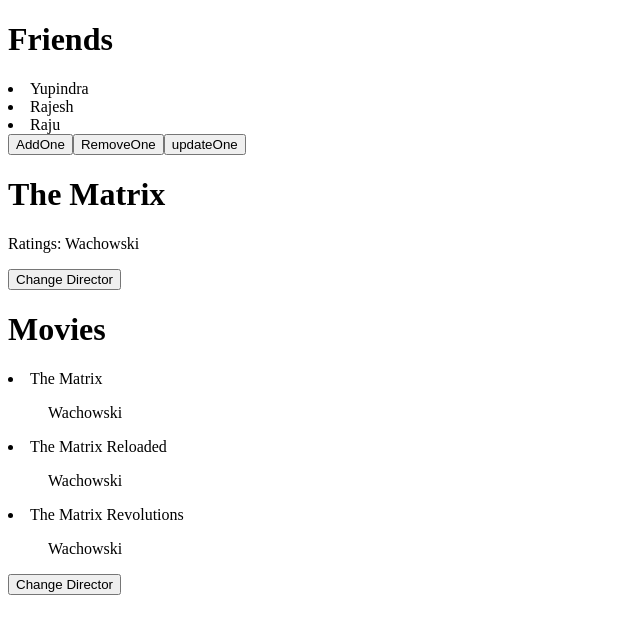
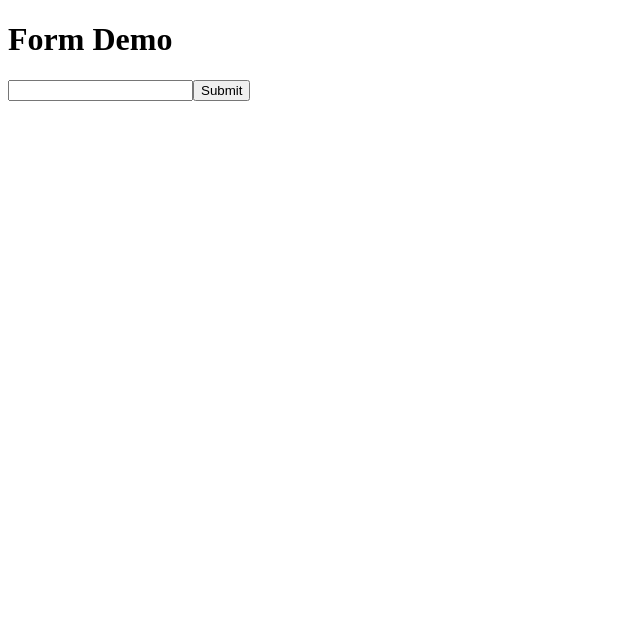
Before and after one commit to ykumarb/React, a React (Create React App) app in the folder myapp/: page / in a window 1280 px wide. Shown: the top 634 px of the page, without its empty margins (0-640 px from the left). Built offline with nearby package versions, Linux system fonts and the light colour scheme.

Commit message:
Control components in React .
CL:
	1. Create a form and control the value
	2. Add event listeners for change and submit for control
	   functionality

```diff
--- a/myapp/src/App.js
+++ b/myapp/src/App.js
@@ -461,102 +461,132 @@
 that need to be tracking in an application.
 */
 
+// import { useState } from "react";
+
+// const Counter = () => {
+
+//   const [count, setCount] = useState(0);
+
+//   const  increment = () => {
+//     setCount(count + 1);
+//   }
+
+//   const decrement = () => {
+//     setCount(count - 1);
+//   }
+
+//   return (
+//     <>
+//       <h1>{count}</h1>
+//       <button onClick={increment}>+</button>
+//       <button onClick={decrement}>-</button>
+//     </>
+//   )
+// }
+// function App() {
+//   const [friends, setFriends] = useState(["Yupindra", "Rajesh", "Raju"]);
+
+//   const addOne = () => {
+//     setFriends([...friends, "Raji"]);
+//   }
+
+//   const removeOne = () => {
+//     setFriends(friends.filter((f) => f !== "Raju"));
+//   }
+
+//   const updateOne = () => {
+//     setFriends(friends.map((f) => f === "Yupindra" ? "Yupindra Kumar" : f));
+//   }
+
+//   const [movie, setMovie] = useState({
+//     title: "The Matrix",
+//     director: "Wachowski"
+//   });
+
+//   const handleClick = () => {
+
+//     const copyMovie = {
+//       ...movie,
+//       director: "Yupindra",
+//     };
+
+//     setMovie(copyMovie);
+//   }
+
+//   const [movies, setMovies] = useState([
+//     {
+//       title: "The Matrix",
+//       director: "Wachowski"
+//     },
+//     {
+//       title: "The Matrix Reloaded",
+//       director: "Wachowski"
+//     },
+//     {
+//       title: "The Matrix Revolutions",
+//       director: "Wachowski"
+//     }
+//   ]);
+
+//   const handleClicks = () => {
+//     setMovies(movies.map((m) => m.title === "The Matrix" ? {...m, director: "Yupindra"} : m));
+//   }
+//   return (
+//     <>
+//     {/* <Counter /> */}
+//     <h1>Friends</h1>
+//       {friends.map((f) => (
+//         <li key={Math.random()}>{f}</li>
+//       ))}
+
+//       <button onClick={addOne}>AddOne</button>
+//       <button onClick={removeOne}>RemoveOne</button>
+//       <button onClick={updateOne}>updateOne</button>
+
+//       <h1>{movie.title}</h1>
+//       <p>Ratings: {movie.director}</p>
+//       <button onClick={handleClick}>Change Director</button>
+
+//       <h1>Movies</h1>
+//       {movies.map((m) => (
+//         <li key={Math.random()}>{m.title}
+//           <ul>{m.director}</ul>
+//         </li>
+//       ))}
+
+//       <button onClick={handleClicks}> Change Director </button>
+//     </>
+//   );
+// }
+
+// export default App;
+
+//-------------------------Forms--------------------------------------
+
 import { useState } from "react";
 
-const Counter = () => {
+function App() {
+  const [username, setUsername] = useState("");
 
-  const [count, setCount] = useState(0);
+  const handleChange = (e) => {
+    setUsername(e.target.value);
+  };
 
-  const  increment = () => {
-    setCount(count + 1);
-  }
-
-  const decrement = () => {
-    setCount(count - 1);
-  }
+  const handleSubmit = (e) => {
+    e.preventDefault();
+    alert(`Form Submitted: ${username}`);
+    setUsername("");
+  };
 
   return (
     <>
-      <h1>{count}</h1>
-      <button onClick={increment}>+</button>
-      <button onClick={decrement}>-</button>
-    </>
-  )
-}
-function App() {
-  const [friends, setFriends] = useState(["Yupindra", "Rajesh", "Raju"]);
-
-  const addOne = () => {
-    setFriends([...friends, "Raji"]);
-  }
-
-  const removeOne = () => {
-    setFriends(friends.filter((f) => f !== "Raju"));
-  }
-
-  const updateOne = () => {
-    setFriends(friends.map((f) => f === "Yupindra" ? "Yupindra Kumar" : f));
-  }
-
-  const [movie, setMovie] = useState({
-    title: "The Matrix",
-    director: "Wachowski"
-  });
-
-  const handleClick = () => {
-
-    const copyMovie = {
-      ...movie,
-      director: "Yupindra",
-    };
-
-    setMovie(copyMovie);
-  }
-
-  const [movies, setMovies] = useState([
-    {
-      title: "The Matrix",
-      director: "Wachowski"
-    },
-    {
-      title: "The Matrix Reloaded",
-      director: "Wachowski"
-    },
-    {
-      title: "The Matrix Revolutions",
-      director: "Wachowski"
-    }
-  ]);
-
-  const handleClicks = () => {
-    setMovies(movies.map((m) => m.title === "The Matrix" ? {...m, director: "Yupindra"} : m));
-  }
-  return (
-    <>
-    {/* <Counter /> */}
-    <h1>Friends</h1>
-      {friends.map((f) => (
-        <li key={Math.random()}>{f}</li>
-      ))}
-
-      <button onClick={addOne}>AddOne</button>
-      <button onClick={removeOne}>RemoveOne</button>
-      <button onClick={updateOne}>updateOne</button>
-
-      <h1>{movie.title}</h1>
-      <p>Ratings: {movie.director}</p>
-      <button onClick={handleClick}>Change Director</button>
-
-      <h1>Movies</h1>
-      {movies.map((m) => (
-        <li key={Math.random()}>{m.title}
-          <ul>{m.director}</ul>
-        </li>
-      ))}
-
-      <button onClick={handleClicks}> Change Director </button>
+      <h1>Form Demo</h1>
+      <form onSubmit={handleSubmit}>
+        <input type="text" value={username} onChange={handleChange} />
+        <button type="submit">Submit</button>
+      </form>
     </>
   );
-}
+};
 
 export default App;
```
